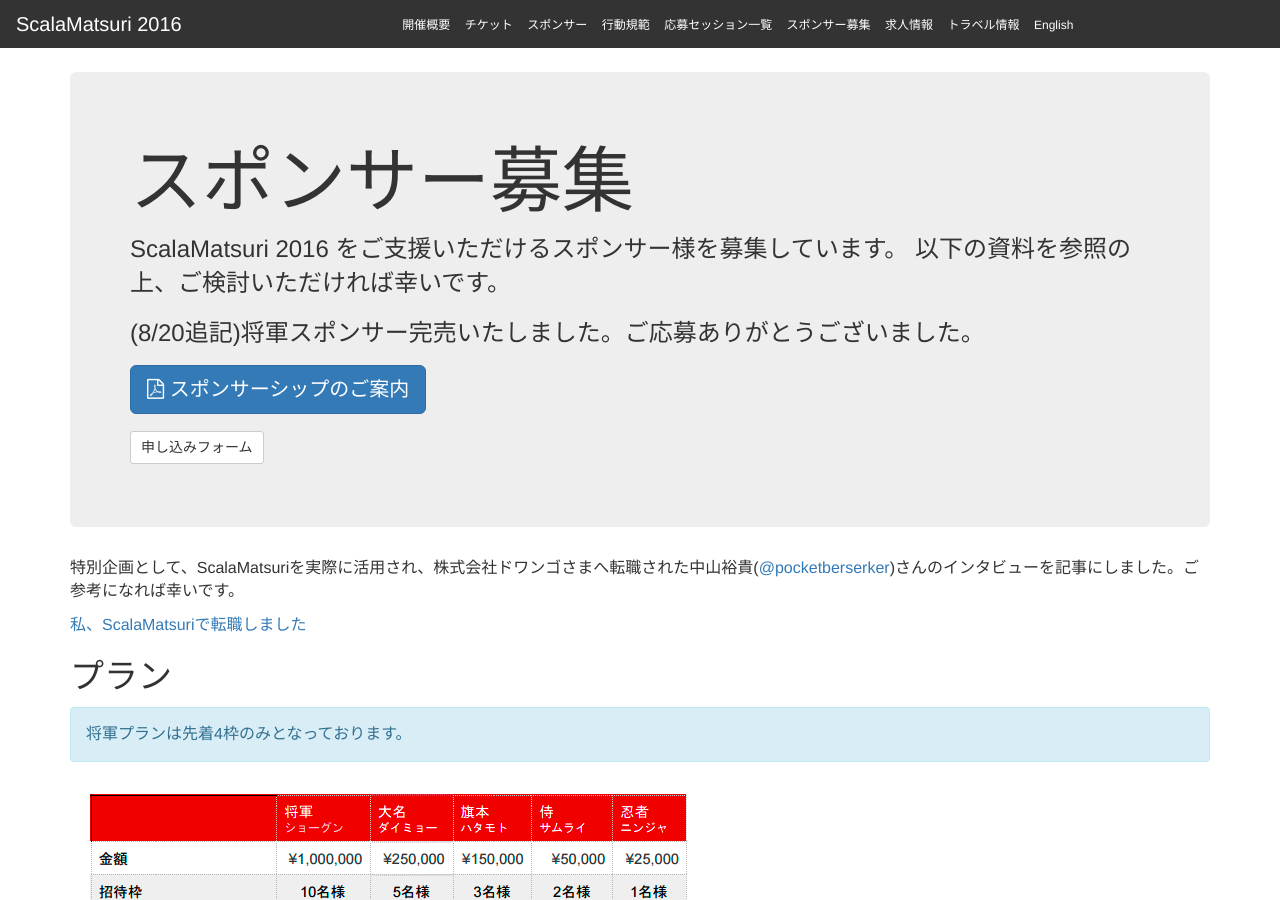
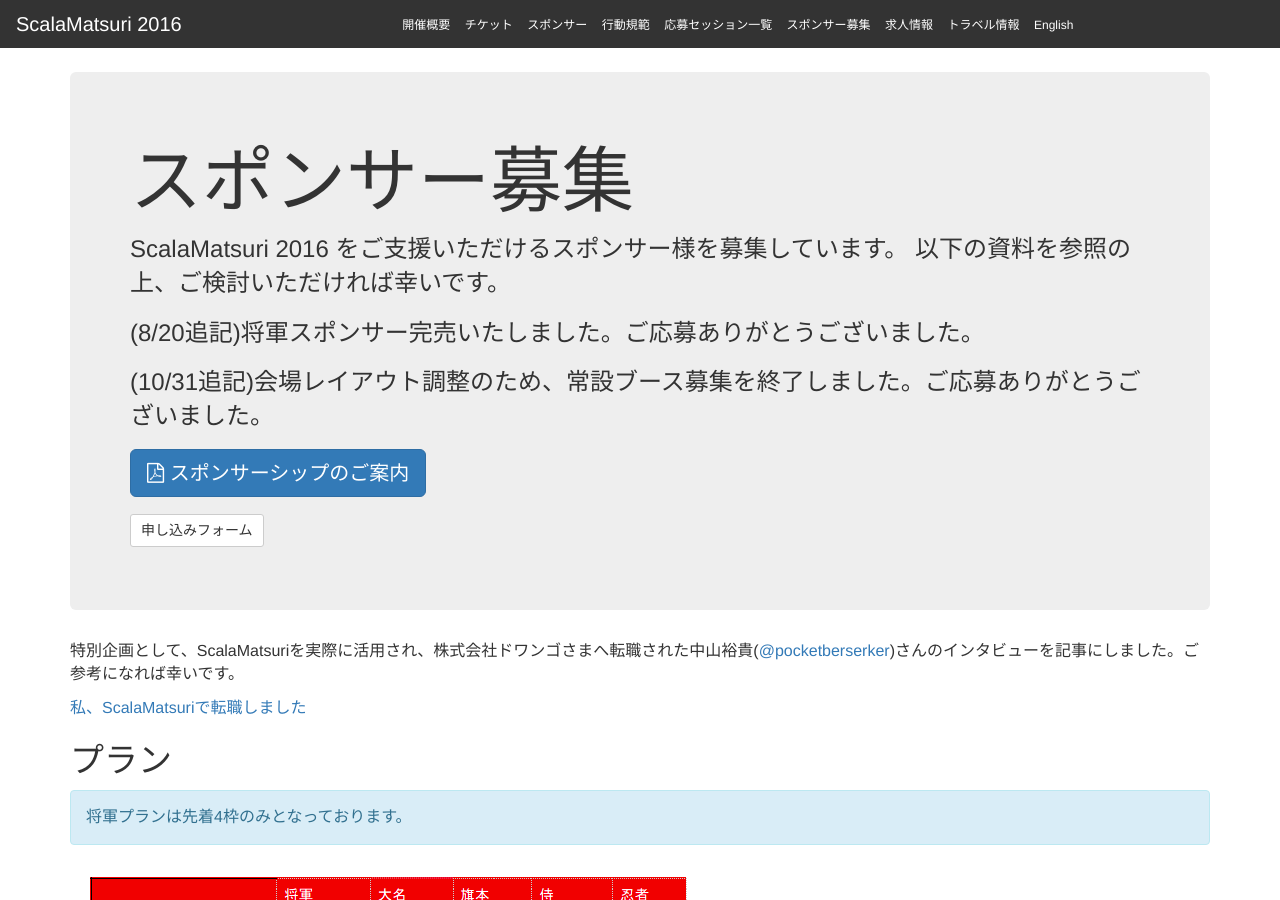
Before and after one commit to scalajp/2016.scalamatsuri.org, a Jekyll site: the page built from ja/sponsors/index.html, in a window 1280 px wide and 900 px high. Built offline with Jekyll 4.4.1, drawn with Linux system fonts in a browser that asks for light colours; nearby versions of some CDN libraries; comment, search, counter and statistics services are not loaded.

Commit message:
close booth space recruitment due to layout modification

```diff
--- a/en/sponsors/index.html
+++ b/en/sponsors/index.html
@@ -8,6 +8,7 @@ title: Sponsorship Opportunities
   <p>We are excited to announce ScalaMatsuri 2016 and the conference sponsorship opportunities described in the following document.</p>
   <p>ScalaMatsuri is the largest international Scala conference in Asia, and is a great opportunity for your company for brand marketing and recruiting Scala engineers. We thank you for supporting the Scala community!</p>
   <p>(Updated on 8/20) Shongun sponsorship is now sold out. Thank you!</p>
+  <p>(Updated on 10/31) Booth space is now sold out due to venue layout modification. Thank you!</p>
   <p>
     <a class="btn btn-primary btn-lg" href="./ScalaMatsuri2016-sponsorship.pdf">
       <i class="fa fa-file-pdf-o"></i>ScalaMatsuri 2016 Sponsorship Opportunities
--- a/ja/sponsors/index.html
+++ b/ja/sponsors/index.html
@@ -9,6 +9,7 @@ title: スポンサー募集
   以下の資料を参照の上、ご検討いただければ幸いです。
   </p>
   <p>(8/20追記)将軍スポンサー完売いたしました。ご応募ありがとうございました。</p>
+  <p>(10/31追記)会場レイアウト調整のため、常設ブース募集を終了しました。ご応募ありがとうございました。</p>
   <p>
     <a class="btn btn-primary btn-lg" href="./sponsorship.pdf">
       <i class="fa fa-file-pdf-o"></i> スポンサーシップのご案内
```
